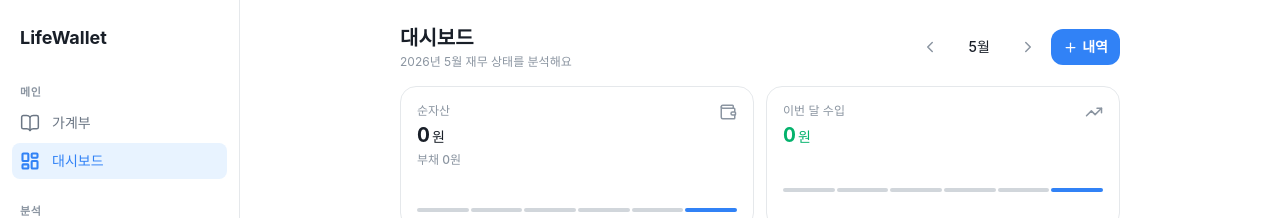
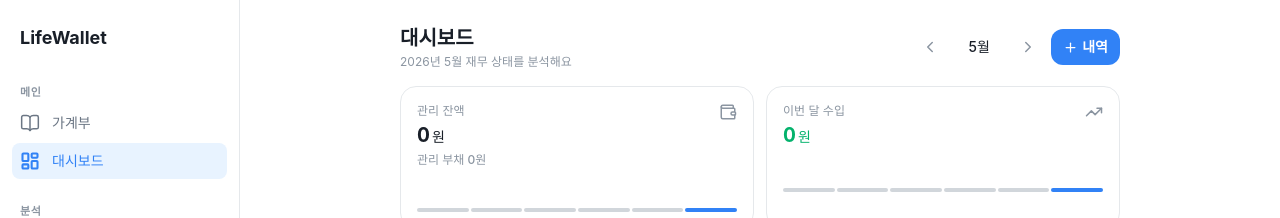
Before and after one commit to wandp1990-pixel/lifewallet, a Next.js app: page /dashboard in a window 1280 px wide. Shown: the top 218 px of the page. Built offline with nearby package versions, Linux system fonts and the light colour scheme; no server answers; the database is empty; a web font is replaced by a local one.

Commit message:
fix: rename net worth to managed balance

```diff
--- a/app/assets/page.tsx
+++ b/app/assets/page.tsx
@@ -58,7 +58,7 @@ export default function AssetsPage() {
     () => assets.filter(a => a.visible && isDebtAssetType(a.group_type)).reduce((s, a) => s + getDebtBalance(a.balance), 0),
     [assets]
   )
-  const netAssets = totalAssets - totalDebt
+  const managedBalance = totalAssets - totalDebt
 
   const trackDetailAssets = useMemo(
     () => assets.filter(a => a.visible && a.track_detail),
@@ -146,21 +146,21 @@ export default function AssetsPage() {
         </div>
 
         <div className="p-4 space-y-4">
-          {/* 순자산 카드 */}
+          {/* 관리 잔액 카드 */}
           <div className="bg-[var(--color-surface-sub)] rounded-2xl p-4 space-y-3">
             <div>
-              <p className="text-xs text-[var(--color-text-sub)] mb-0.5">순자산</p>
-              <p className={`text-3xl font-bold ${netAssets >= 0 ? 'text-[var(--color-text)]' : 'text-[var(--color-expense)]'}`}>
-                {netAssets < 0 ? '-' : ''}{formatAmount(netAssets)}원
+              <p className="text-xs text-[var(--color-text-sub)] mb-0.5">관리 잔액</p>
+              <p className={`text-3xl font-bold ${managedBalance >= 0 ? 'text-[var(--color-text)]' : 'text-[var(--color-expense)]'}`}>
+                {managedBalance < 0 ? '-' : ''}{formatAmount(managedBalance)}원
               </p>
             </div>
             <div className="flex gap-4 text-sm">
               <div>
-                <p className="text-xs text-[var(--color-text-sub)]">자산 합계</p>
+                <p className="text-xs text-[var(--color-text-sub)]">관리 자산</p>
                 <p className="font-semibold text-[var(--color-text)]">{formatAmount(totalAssets)}원</p>
               </div>
               <div>
-                <p className="text-xs text-[var(--color-text-sub)]">부채 합계</p>
+                <p className="text-xs text-[var(--color-text-sub)]">관리 부채</p>
                 <p className="font-semibold text-[var(--color-expense)]">{formatAmount(totalDebt)}원</p>
               </div>
             </div>
--- a/app/dashboard/page.tsx
+++ b/app/dashboard/page.tsx
@@ -94,7 +94,7 @@ export default function DashboardPage() {
   const visibleAssets = assets.filter(a => a.visible)
   const totalAssetValue = visibleAssets.filter(a => !isDebtAssetType(a.group_type)).reduce((s, a) => s + a.balance, 0)
   const totalDebt = visibleAssets.filter(a => isDebtAssetType(a.group_type)).reduce((s, a) => s + getDebtBalance(a.balance), 0)
-  const netWorth = totalAssetValue - totalDebt
+  const managedBalance = totalAssetValue - totalDebt
 
   const totalBudget = categories
     .filter(c => c.type === 'expense' && c.visible)
@@ -123,7 +123,7 @@ export default function DashboardPage() {
     const exp = getOutflowAmount(txMap[key ?? ''] ?? [])
     return { value: inc - exp, isActive: i === 5 }
   })
-  const sparkNetWorth = keys.map((_, i) => ({ value: netWorth, isActive: i === 5 }))
+  const sparkManagedBalance = keys.map((_, i) => ({ value: managedBalance, isActive: i === 5 }))
 
   const trendData = months6.map((m, i) => {
     const txs = txMap[keys[i] ?? ''] ?? []
@@ -183,11 +183,11 @@ export default function DashboardPage() {
       {/* KPI 카드 4개 */}
       <div className="grid grid-cols-2 gap-3">
         <KpiCard
-          label="순자산"
-          amount={netWorth}
-          badge={`부채 ${formatAmount(totalDebt)}원`}
+          label="관리 잔액"
+          amount={managedBalance}
+          badge={`관리 부채 ${formatAmount(totalDebt)}원`}
           icon={<Wallet size={18} />}
-          sparks={sparkNetWorth}
+          sparks={sparkManagedBalance}
         />
         <KpiCard
           label="이번 달 수입"
--- a/components/dashboard/AssetSummary.tsx
+++ b/components/dashboard/AssetSummary.tsx
@@ -12,7 +12,7 @@ export default function AssetSummary({ assets }: Props) {
   const visible = assets.filter(a => a.visible)
   const totalAssets = visible.filter(a => !isDebtAssetType(a.group_type)).reduce((s, a) => s + a.balance, 0)
   const totalDebts = visible.filter(a => isDebtAssetType(a.group_type)).reduce((s, a) => s + getDebtBalance(a.balance), 0)
-  const netWorth = totalAssets - totalDebts
+  const managedBalance = totalAssets - totalDebts
 
   const tracked = visible.filter(a => a.track_detail)
 
@@ -20,9 +20,9 @@ export default function AssetSummary({ assets }: Props) {
     <div className="bg-[var(--color-surface)] border border-[var(--color-border)] rounded-2xl p-4">
       <p className="text-sm font-semibold text-[var(--color-text)] mb-3">자산 현황</p>
       <p className="text-2xl font-bold text-[var(--color-text)] tabular-nums mb-1">
-        {formatAmount(netWorth)}원
+        {formatAmount(managedBalance)}원
       </p>
-      <p className="text-xs text-[var(--color-text-sub)] mb-3">순자산 (자산 {formatAmount(totalAssets)}원 − 부채 {formatAmount(totalDebts)}원)</p>
+      <p className="text-xs text-[var(--color-text-sub)] mb-3">관리 잔액 (관리 자산 {formatAmount(totalAssets)}원 − 관리 부채 {formatAmount(totalDebts)}원)</p>
       {tracked.length > 0 && (
         <div className="space-y-1.5">
           {tracked.map(a => (
```
